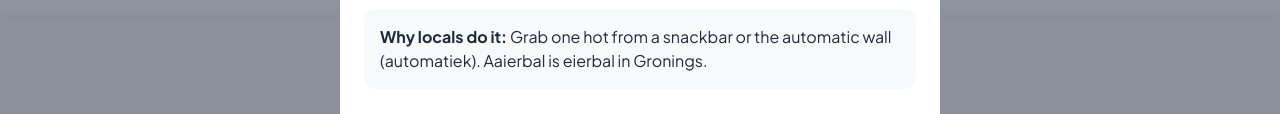
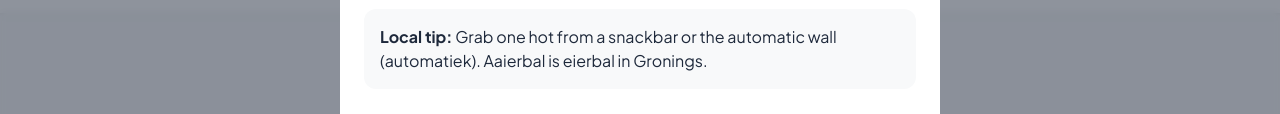
Before and after one commit to Dor-bl/moi-app, a plain HTML site: page index.html in a window 1280 px wide. Both pictures are taken after a click on the element 640 px from the left and 389 px from the top of the page. Shown: the part 282-396 px from the top of the page. Drawn offline with nearby package versions, Linux system fonts and the light colour scheme.

Commit message:
fix(i18n): align tip heading with the content it labels (#14)
The detail modal rendered every item's `tip` under the fixed heading
"Why locals do it:" / "Waarom locals dit doen:", but only about five of
the 27 tips actually explain a local motivation. Most are plain
descriptions ("A restored 16th-century fortified village near the German
border") or instructions to the reader ("Catch the bus to Lauwersoog and
take the ferry"), which made the heading read as a non-sequitur. Several
items are also day-trips rather than local habits.

Relabel to "Local tip:" / "Tip van locals:", which keeps the locals
flavour while matching all three registers the tips are written in. The
same string already renders unlabelled in the map popup, where it reads
correctly. Rename the translation key whyLocals -> tipLabel to match.


Claude-Session: https://claude.ai/code/session_01QYdNmigCE87DsuasFH7kkh

Co-authored-by: Claude <noreply@anthropic.com>

```diff
--- a/app.js
+++ b/app.js
@@ -295,7 +295,7 @@ const UI_TRANSLATIONS = {
         filterDaily: 'Daily Life',
         filterClassics: 'Classics',
         completedText: '{completed} of {total} completed',
-        whyLocals: 'Why locals do it:',
+        tipLabel: 'Local tip:',
         addMemory: 'Add a Memory',
         memoryPlaceholder: 'How was it? Who were you with?',
         markComplete: 'Mark as Complete',
@@ -346,7 +346,7 @@ const UI_TRANSLATIONS = {
         filterDaily: 'Dagelijks',
         filterClassics: 'Klassiekers',
         completedText: '{completed} van de {total} voltooid',
-        whyLocals: 'Waarom locals dit doen:',
+        tipLabel: 'Tip van locals:',
         addMemory: 'Herinnering toevoegen',
         memoryPlaceholder: 'Hoe was het? Met wie was je?',
         markComplete: 'Markeer als voltooid',
@@ -933,7 +933,7 @@ function openDetailModal(item) {
     modalCategory.textContent = item.category[currentLang];
     modalTitle.textContent = item.title[currentLang];
     modalTip.textContent = item.tip[currentLang];
-    document.querySelector('.modal-tip strong').textContent = t.whyLocals;
+    document.querySelector('.modal-tip strong').textContent = t.tipLabel;
 
     const modalLinkContainer = document.getElementById('modalLinkContainer');
     if (item.url) {
--- a/index.html
+++ b/index.html
@@ -89,7 +89,7 @@
             <button class="close-btn" id="closeDetailModal">&times;</button>
             <span class="category-tag" id="modalCategory">Category</span>
             <h2 id="modalTitle">Item Title</h2>
-            <p class="modal-tip"><strong>Why locals do it:</strong> <span id="modalTip">Tip text</span></p>
+            <p class="modal-tip"><strong>Local tip:</strong> <span id="modalTip">Tip text</span></p>
             <div id="modalLinkContainer"></div>
 
             <div class="memory-section">
```
